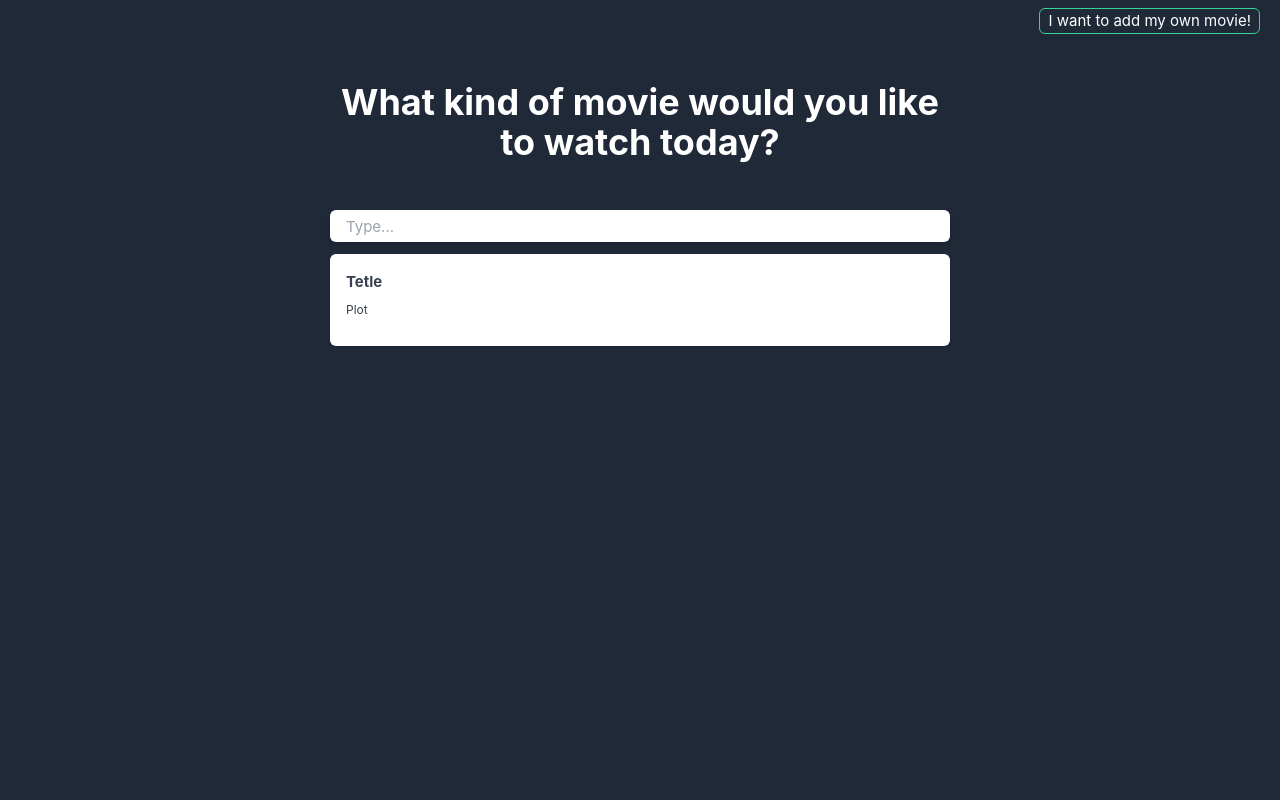
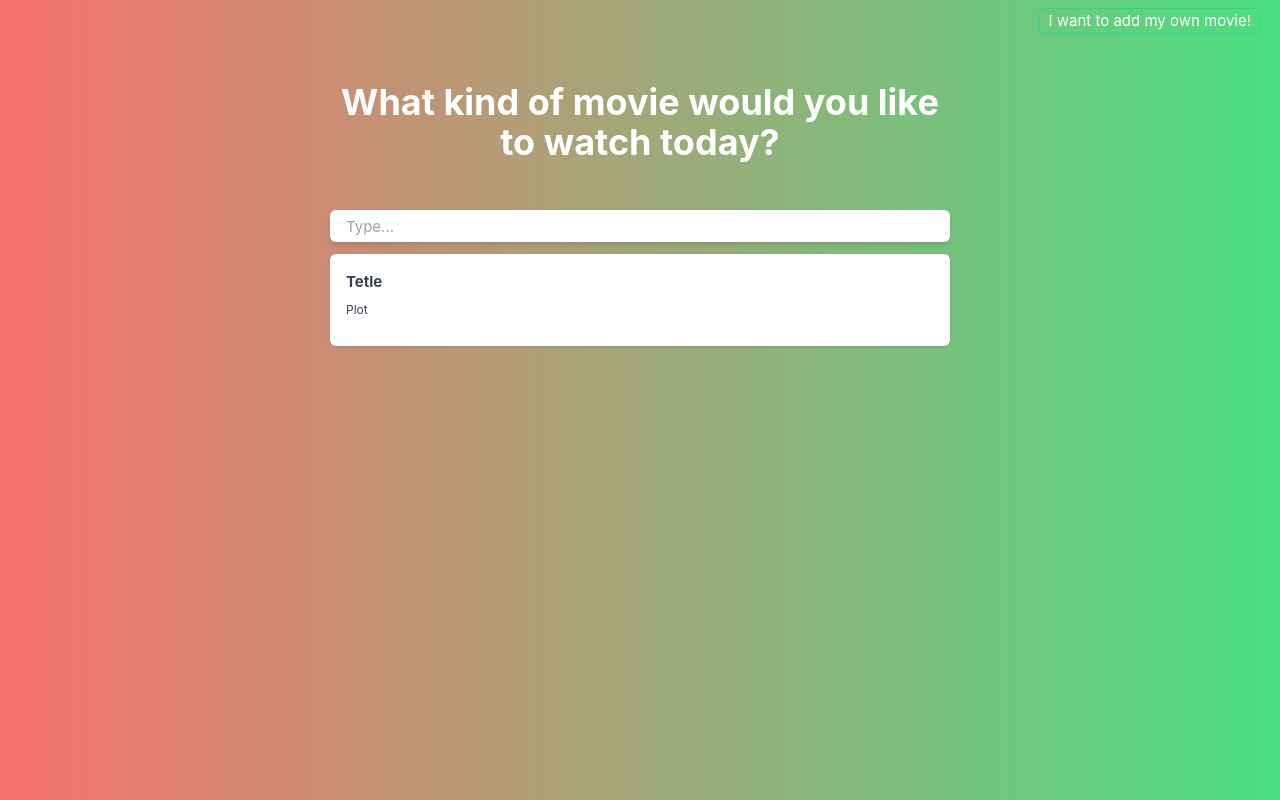
Before and after one commit to grauzonee/movieSearchFE, a Vue app in the folder app/: page / in a window 1280 px wide. Built offline with nearby package versions, Linux system fonts and the light colour scheme; the HTML template or start-up script is replaced by a standard one.

Commit message:
Implement bg gradient

```diff
--- a/app/src/layouts/DefaultLayout.vue
+++ b/app/src/layouts/DefaultLayout.vue
@@ -1,5 +1,7 @@
 <template>
-  <div class="w-100 h-screen px-5 py-2 flex flex-col items-center bg-gray-800 text-white">
+  <div
+    class="w-100 h-screen px-5 py-2 flex flex-col items-center bg-gradient-to-r from-red-400 to-green-400 text-white"
+  >
     <slot />
   </div>
 </template>
```
